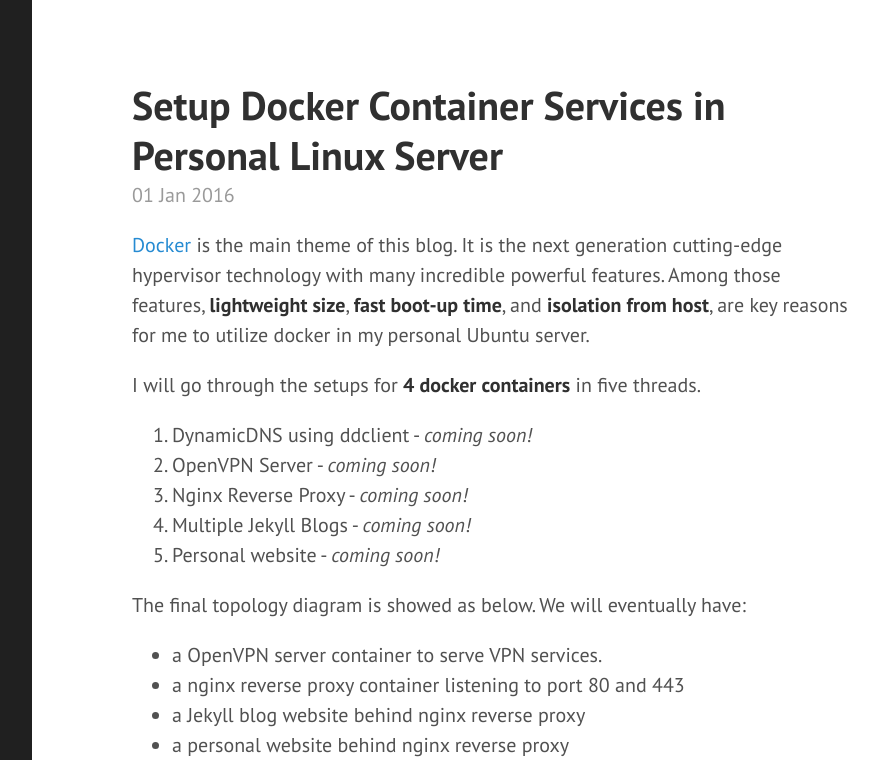
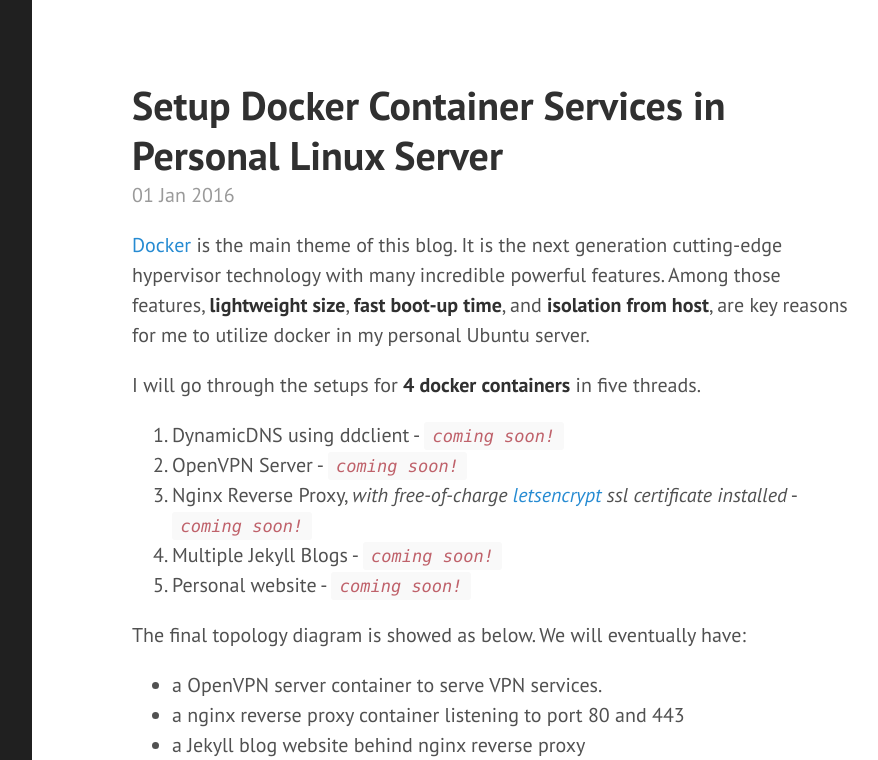
Before and after one commit to Xixiao007/Xixiao007.github.io, a Jekyll site: the page built from _posts/2016-01-01-setup-docker-container-services.md, in a window 1280 px wide and 1380 px high, cut to the strip 0-760 px from the top of the window. Shown: the whole strip, without its empty margins (328-1206 px from the left). Built offline with Jekyll 4.4.1, drawn with Linux system fonts in a browser that asks for light colours; nearby versions of some CDN libraries; comment, search, counter and statistics services are not loaded.

Commit message:
"commit"

```diff
--- a/_posts/2016-01-01-setup-docker-container-services.md
+++ b/_posts/2016-01-01-setup-docker-container-services.md
@@ -9,11 +9,11 @@
 
 I will go through the setups for **4 docker containers** in five threads.
 
-1. DynamicDNS using ddclient - *coming soon!*
-2. OpenVPN Server - *coming soon!*
-3. Nginx Reverse Proxy - *coming soon!*
-4. Multiple Jekyll Blogs - *coming soon!*
-5. Personal website - *coming soon!*
+1. DynamicDNS using ddclient - *`coming soon!`*
+2. OpenVPN Server - *`coming soon!`*
+3. Nginx Reverse Proxy, *with free-of-charge [letsencrypt](https://letsencrypt.org/) ssl certificate installed* - *`coming soon!`*
+4. Multiple Jekyll Blogs - *`coming soon!`*
+5. Personal website - *`coming soon!`*
 
 The final topology diagram is showed as below. We will eventually have:
 
```
